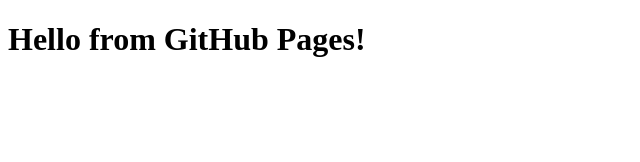
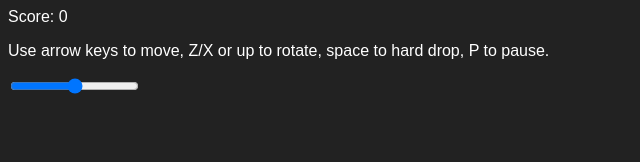
Before and after one commit to sean-mullens/testing, a plain HTML site: page index.html in a window 1280 px wide. Shown: the whole page, without its empty margins (0-640 px from the left). Drawn offline with Linux system fonts and the light colour scheme.

Commit message:
tetris
Added game elements and instructions for Tetris.

```diff
--- a/index.html
+++ b/index.html
@@ -1,9 +1,31 @@
 <!DOCTYPE html>
 <html>
 <head>
-  <title>My Site</title>
+  <meta charset="UTF-8">
+  <title>Tetris</title>
+  <style>
+    body { background:#222; color:white; font-family:sans-serif; }
+    canvas { position:absolute; }
+  </style>
 </head>
 <body>
-  <h1>Hello from GitHub Pages!</h1>
+  <canvas id="board_canvas"></canvas>
+  <canvas id="animated_canvas"></canvas>
+  <canvas id="shadow_canvas"></canvas>
+
+  <div id="score-wrapper">
+    Score: <span id="score">0</span>
+  </div>
+
+  <div id="instructions">
+    <p id="instr">Use arrow keys to move, Z/X or up to rotate, space to hard drop, P to pause.</p>
+  </div>
+
+  <input type="range" id="sens_range" min="1" max="5" value="3">
+
+  <div id="indicatorcontainer"></div>
+
+  <!-- Your JS file -->
+  <script src="tetris.js"></script>
 </body>
 </html>
```
